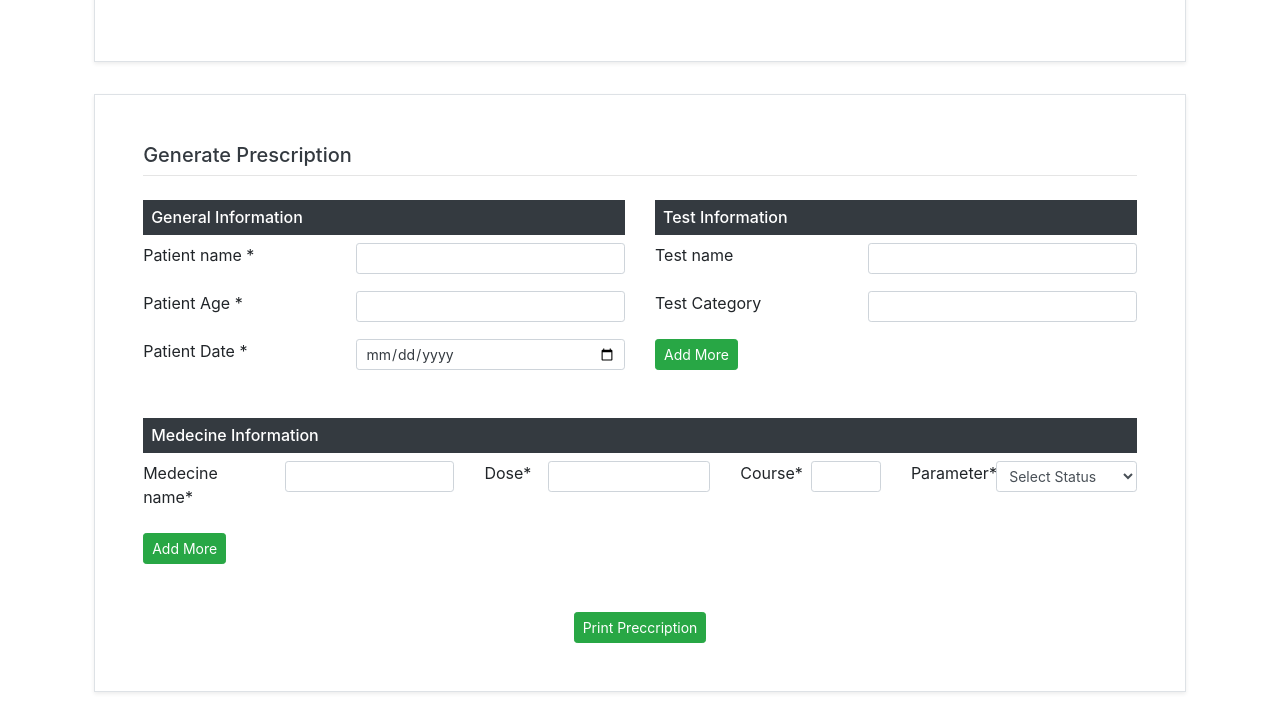
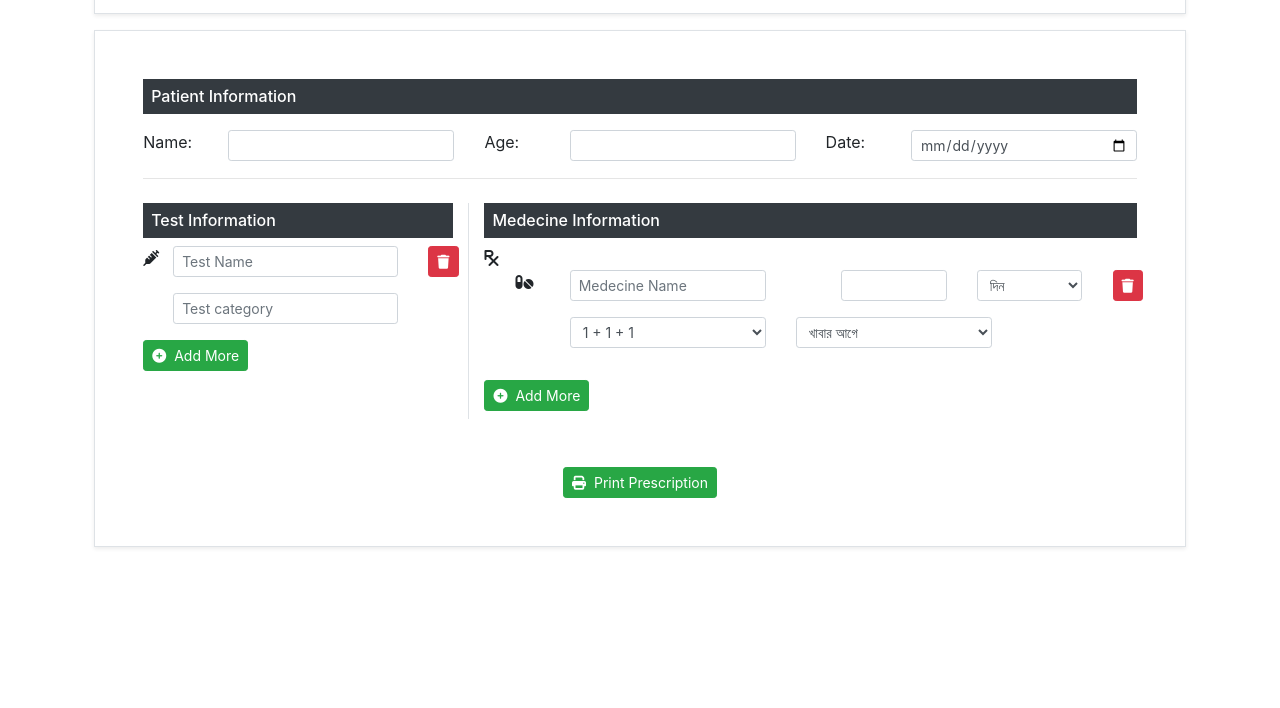
Before and after one commit to asadullah00alimran/Pes-Gen, a plain HTML site: page index.html in a window 1280 px wide. Shown: the part 168-876 px from the top of the page. After the commit the page ends 800 px from the top, so only its background shows below. Drawn offline with nearby package versions, Linux system fonts and the light colour scheme.

Commit message:
Update index.html

```diff
--- a/index.html
+++ b/index.html
@@ -13,11 +13,15 @@
     <script src="custom.js"></script>
     <!--Custom  css link -->
     <link rel="stylesheet" href="style.css">
+    <!-- Font Awesome CDN -->
+    <link rel="stylesheet" href="https://cdnjs.cloudflare.com/ajax/libs/font-awesome/6.3.0/css/all.min.css"
+        integrity="sha512-SzlrxWUlpfuzQ+pcUCosxcglQRNAq/DZjVsC0lE40xsADsfeQoEypE+enwcOiGjk/bSuGGKHEyjSoQ1zVisanQ=="
+        crossorigin="anonymous" referrerpolicy="no-referrer" />
 </head>
 
 <body>
     <div class="row">
-        <div class="col-md-10 offset-md-1 my-3 p-5 bg-white border shadow-sm">
+        <div class="col-md-10 offset-md-1 mt-3 px-5 py-4 bg-white border shadow-sm">
             <h5>Prescribe By,</h5>
             <h1>Dr. Zahidul Islam Sajol</h1>
             <p>MBBS Dhaka</p>
@@ -25,121 +29,152 @@
     </div>
     <div class="row">
         <div class="col-md-10 offset-md-1 my-3 p-5 bg-white border shadow-sm">
-            <h5 class="text-dark">Generate Prescription</h5>
-            <hr class="text-success mt-0 mb-4">
+            <h6 class="mb-3 py-2 pl-2 bg-dark text-white">Patient Information</h6>
             <div class="row">
-                <div class="col-md-6">
-                    <h6 class="py-2 pl-2 bg-dark text-white">General Information</h6>
+                <div class="col-md-4">
                     <div class="form-group row">
-                        <div class="col-md-5">
-                            <label for="">Patient name *</label>
+                        <div class="col-md-3">
+                            <label for="">Name:</label>
                         </div>
-                        <div class="col-md-7">
+                        <div class="col-md-9">
                             <input type="text" class="form-control form-control-sm">
                         </div>
                     </div>
+                </div>
+                <div class="col-md-4">
                     <div class="form-group row">
-                        <div class="col-md-5">
-                            <label for="">Patient Age *</label>
+                        <div class="col-md-3">
+                            <label for="">Age:</label>
                         </div>
-                        <div class="col-md-7">
-                            <input type="text" class="form-control form-control-sm">
-                        </div>
-                    </div>
-                    <div class="form-group row">
-                        <div class="col-md-5">
-                            <label for="">Patient Date *</label>
-                        </div>
-                        <div class="col-md-7">
-                            <input type="date" class="text-dark form-control form-control-sm">
+                        <div class="col-md-9">
+                            <input type="number" class="form-control form-control-sm">
                         </div>
                     </div>
                 </div>
-                <div class="col-md-6">
+                <div class="col-md-4">
+                    <div class="form-group row">
+                        <div class="col-md-3">
+                            <label for="">Date:</label>
+                        </div>
+                        <div class="col-md-9">
+                            <input type="date" class="form-control form-control-sm">
+                        </div>
+                    </div>
+                </div>
+            </div>
+
+            <hr class="text-success mt-0 mb-4">
+            <div class="row">
+                <div class="col-md-4 border-right">
                     <h6 class="py-2 pl-2 bg-dark text-white">Test Information</h6>
                     <div id="test_data">
                         <div class="row">
-                            <div class="col-md-12">
-                                <div class="form-group row">
-                                    <div class="col-md-5">
-                                        <label for="">Test name</label>
+                            <div class="col-md-1">
+                                <p class="text-end"><i class="fa-sharp fa-solid fa-syringe"></i></p>
+                            </div>
+                            <div class="col-md-9">
+                                <div class="row">
+                                    <div class="col-md-12">
+                                        <div class="form-group row">
+                                            <div class="col-md-12">
+                                                <input type="text" class="form-control form-control-sm" placeholder="Test Name">
+                                            </div>
+                                        </div>
                                     </div>
-                                    <div class="col-md-7">
-                                        <input type="text" class="test_name form-control form-control-sm">
+                                    <div class="col-md-12">
+                                        <div class="form-group row">
+                                            <div class="col-md-12">
+                                                <input type="text" class="form-control form-control-sm" placeholder="Test category">
+                                            </div>
+                                        </div>
                                     </div>
                                 </div>
-                                <div class="form-group row">
-                                    <div class="col-md-5">
-                                        <label for="">Test Category</label>
-                                    </div>
-                                    <div class="col-md-7">
-                                        <input type="text" class="test_category form-control form-control-sm">
-                                    </div>
-                                </div>
+                            </div>
+                            <div class="col-md-1">
+                                <button class="btn btn-sm btn-danger"><i class="fa fa-trash"></i></button>
                             </div>
                         </div>
                     </div>
                     <div class="mb-5">
-                        <button class="add_test btn btn-sm btn-success"> Add More</button>
+                        <button class="add_test btn btn-sm btn-success"><i class="pr-2 fa-solid fa-circle-plus"></i>Add More</button>
+                    </div>
+                </div>
+
+                <div class="col-md-8">
+                    <h6 class="py-2 pl-2 bg-dark text-white">Medecine Information</h6>
+                    <i class="px fa-solid fa-prescription"></i>
+                    <div id="medecine_data">
+                        <div class="ml-3 row">
+                            <div class="col-md-1 text-end">
+                                <p class="text-end"><i class="fa-solid fa-pills"></i></p>
+                            </div>
+                            <div class="col-md-10">
+                                <div class="row">
+                                    <div class="col-md-6">
+                                        <div class="form-group row">
+                                            <div class="col-md-10">
+                                                <input type="text" class="form-control form-control-sm" placeholder="Medecine Name">
+                                            </div>
+                                        </div>
+                                    </div>
+                                    <div class="col-md-3">
+                                        <div class="form-group row">
+                                            <div class="col-md-12">
+                                                <input type="text" class="form-control form-control-sm" placeholder="">
+                                            </div>
+                                        </div>
+                                    </div>
+                                    <div class="col-md-3">
+                                        <div class="form-group row">
+                                            <div class="col-md-12">
+                                                <select name="status" class="status form-control form-control-sm" required>
+                                                    <option value="1" class="">দিন</option>
+                                                    <option value="2" class="">চলবে</option>
+                                                    <option value="3" class="">মাস</option>
+                                                </select>
+                                            </div>
+                                        </div>
+                                    </div>
+                                </div>
+                                <div class="row">
+                                    <div class="col-md-5">
+                                        <div class="form-group row">
+                                            <div class="col-md-12">
+                                                <select name="status" class="status form-control form-control-sm" required>
+                                                    <option value="1" class=""> 1 + 1 + 1 </option>
+                                                    <option value="2" class=""> 1 + 0 + 1 </option>
+                                                    <option value="4" class=""> 1 + 0 + 0 </option>
+                                                    <option value="5" class=""> 0 + 0 + 1 </option>
+                                                    <option value="6" class=""> 1 + 1 + 1 + 1 </option>
+                                                </select>
+                                            </div>
+                                        </div>
+                                    </div>
+                                    <div class="col-md-5">
+                                        <div class="form-group row">
+                                            <div class="col-md-12">
+                                                <select name="status" class="status form-control form-control-sm" required>
+                                                    <option value="1" class=""> খাবার আগে </option>
+                                                    <option value="2" class="">খাবার পরে</option>
+                                                </select>
+                                            </div>
+                                        </div>
+                                    </div>
+                                </div>
+                            </div>
+                            <div class="col-md-1">
+                                <button class="btn btn-sm btn-danger"><i class="fa fa-trash"></i></button>
+                            </div>
+                        </div>
+                    </div>
+                    <div class="add-medecine">
+                        <button class="mt-3 btn btn-sm btn-success add_medecine"><i class="pr-2 fa-solid fa-circle-plus"></i>Add More</button>
                     </div>
                 </div>
             </div>
-            <h6 class="py-2 pl-2 bg-dark text-white">Medecine Information</h6>
-            <div id="medecine_data">
-                <div class="row">
-                    <div class="col-md-4">
-                        <div class="form-group row">
-                            <div class="col-md-5">
-                                <label for="">Medecine name*</label>
-                            </div>
-                            <div class="col-md-7">
-                                <input type="text" class="form-control form-control-sm">
-                            </div>
-                        </div>
-                    </div>
-                    <div class="col-md-3">
-                        <div class="form-group row">
-                            <div class="col-md-3">
-                                <label for="">Dose*</label>
-                            </div>
-                            <div class="col-md-9">
-                                <input type="text" class="form-control form-control-sm">
-                            </div>
-                        </div>
-                    </div>
-                    <div class="col-md-2">
-                        <div class="form-group row">
-                            <div class="col-md-5">
-                                <label for="">Course*</label>
-                            </div>
-                            <div class="col-md-7">
-                                <input type="text" class="form-control form-control-sm">
-                            </div>
-                        </div>
-                    </div>
-                    <div class="col-md-3">
-                        <div class="form-group row">
-                            <div class="col-md-4">
-                                <label for="">Parameter*</label>
-                            </div>
-                            <div class="col-md-8">
-                                <select name="status" class="status form-control form-control-sm" required>
-                                    <option value="">Select Status</option>
-                                    <option value="1" class="">চলবে</option>
-                                    <option value="2" class="">দিন</option>
-                                    <option value="3" class="">মাস</option>
-                                </select>
-                            </div>
-                        </div>
-                    </div>
-                </div>
-            </div>
-            <div class="button">
-                <button class="add_medecine btn btn-sm btn-success"> Add More</button>
-            </div>
-            <div class="row">
+            <div class="row mt-5">
                 <div class="col-md-12 text-center">
-                    <button id ="print-btn" class="mt-5 print-btn btn btn-sm btn-success">Print Preccription</button>
+                    <button class="btn btn-sm btn-success print_btn"><i class="pr-2 fa-solid fa-print"></i>Print Prescription</button>
                 </div>
             </div>
         </div>
```
